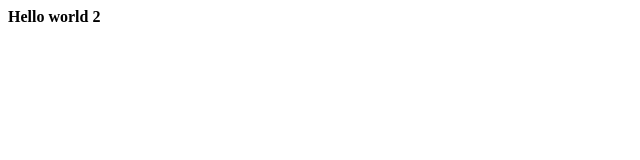
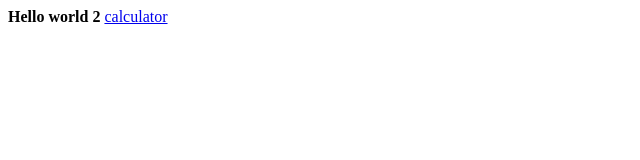
Before and after one commit to trutru1002/Website-test, a plain HTML site: page index.html in a window 1280 px wide. Shown: the full height of the page, 0-640 px from the left. Drawn offline with Linux system fonts and the light colour scheme.

Commit message:
Update index.html

```diff
--- a/index.html
+++ b/index.html
@@ -5,4 +5,10 @@
 Hello world 2
 </b>
 </head>
+  <body>
+    <a
+       href= "https://trutru1002.github.io/Calculator">
+      calculator </a>
+  </body>
+
 </html>
```
